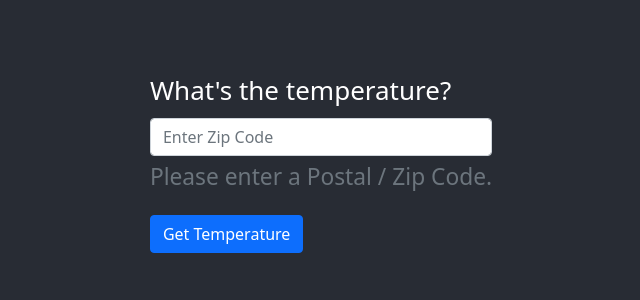
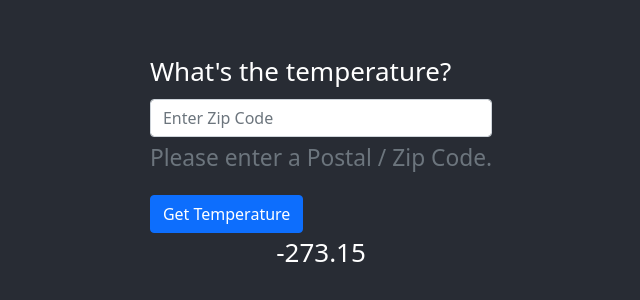
Before and after one commit to Jkatyan/weather-app, a React (Create React App) app: page / in a window 1280 px wide. Shown: the part 238-538 px from the top of the page, without its empty margins (319-959 px from the left). Built offline with nearby package versions, Linux system fonts and the light colour scheme.

Commit message:
Added temperature types

```diff
--- a/src/App.js
+++ b/src/App.js
@@ -22,7 +22,7 @@ class App extends Component {
 
   setZipCode(val) {
     this.setState({
-      zip_code: val.target.value,
+      zip_code: val.target.value
     });
   }
 
@@ -45,11 +45,15 @@ class App extends Component {
   }
 
   getFahrenheit(temp) {
-
+    return (
+      1.8 * (temp - 273.15) + 32
+    );
   }
 
   getCelsius(temp) {
-
+    return (
+      temp - 273.15
+    );
   }
 
   render() {
@@ -76,6 +80,7 @@ class App extends Component {
               Get Temperature
             </Button>
           </Form>
+          {this.getCelsius(this.state.temperature)}
         </header>
       </div>
     );
```
